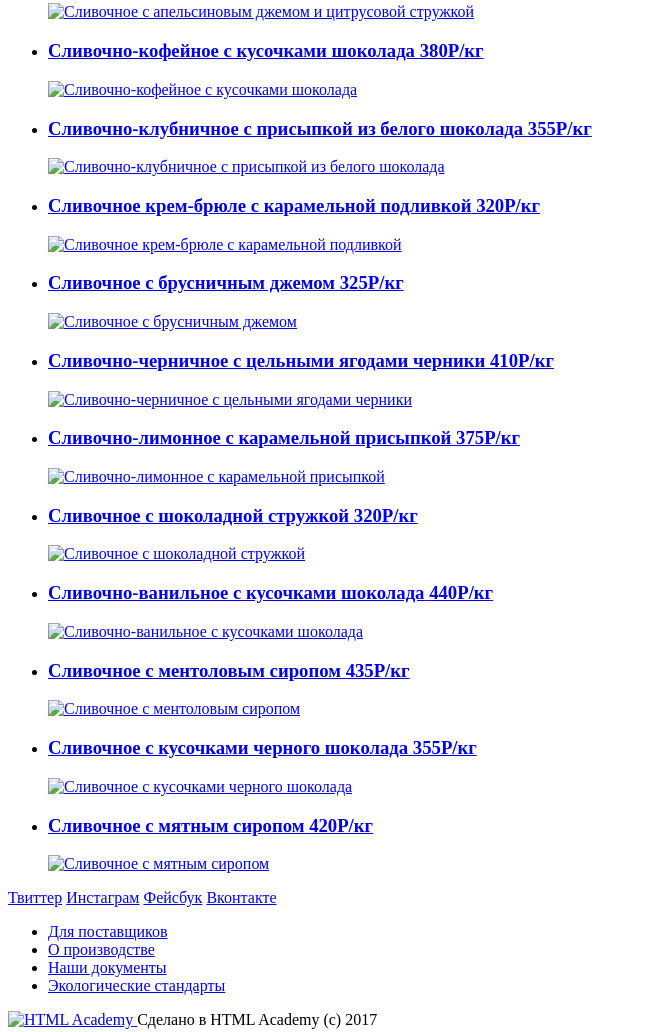
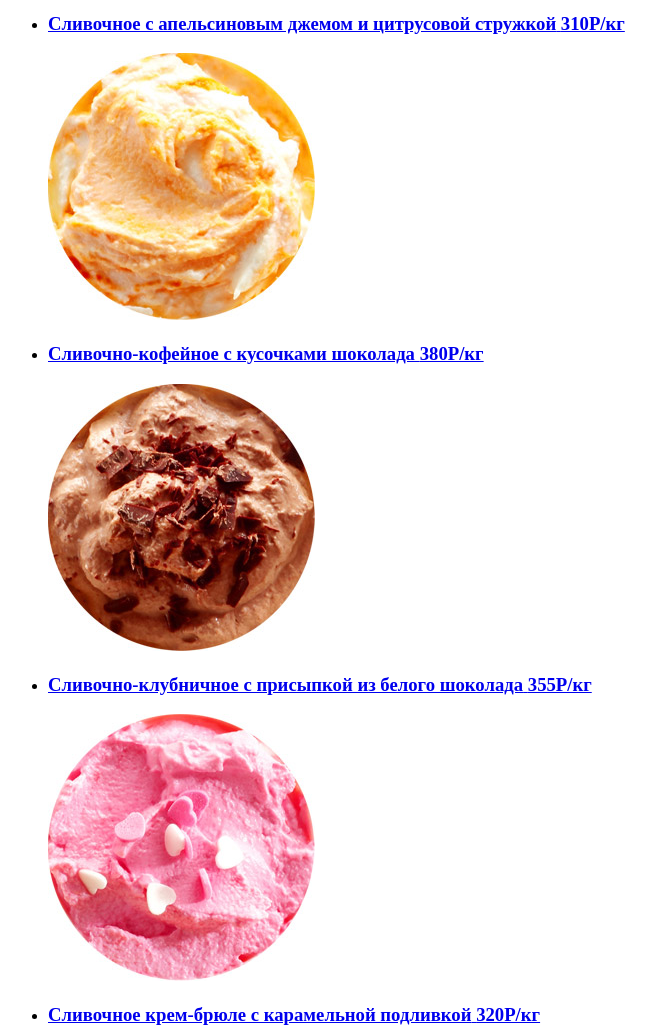
Before and after one commit to vitaries/879881-gllacy, a plain HTML site: page catalog.html in a window 1280 px wide. Shown: the part 538-1570 px from the top of the page, without its empty margins (0-647 px from the left). Drawn offline with Linux system fonts and the light colour scheme.

Commit message:
Добавил контентные изображения
Переосмыслил понятие контента :)

```diff
--- a/catalog.html
+++ b/catalog.html
@@ -1,16 +1,14 @@
 <!DOCTYPE html>
 <html lang="ru">
-
   <head>
     <meta charset="utf-8">
     <title>Каталог магазина Gllacy Shop</title>
   </head>
-
   <body>
     <header class="main-header">
       <nav class="main-navigation">
         <a class="main-header-logo">
-        <img src="" width="" height="" alt="Логотип магазина Gllacy">
+         <img src="img/logo.svg" width="154" height="64" alt="Логотип">
         </a>
       <ul class="site-navigation">
           <li> <a href="#">Каталог</a></li>
@@ -49,7 +47,7 @@
           </h3>
           <p>
             <a href="#">
-              <img src="" width="" height="" alt="Сливочное с апельсиновым джемом и цитрусовой стружкой">
+          <img src="img/1.jpg" width="267" height="267" alt="Сливочное с апельсиновым джемом и цитрусовой стружкой">
           </a>
         </p>
         </li>
@@ -63,7 +61,7 @@
         </h3>
         <p>
           <a href="#">
-              <img src="" width="" height="" alt="Сливочно-кофейное с кусочками шоколада">
+        <img src="img/2.jpg" width="267" height="267" alt="Сливочно-кофейное с кусочками шоколада">
         </a>
         </p>
         </li>
@@ -77,7 +75,7 @@
         </h3>
         <p>
           <a href="#">
-              <img src="" width="" height="" alt="Сливочно-клубничное с присыпкой из белого шоколада">
+        <img src="img/3.jpg" width="267" height="267" alt="Сливочно-клубничное с присыпкой из белого шоколада">
         </a>
         </p>
         </li>
@@ -91,7 +89,7 @@
         </h3>
         <p>
           <a href="#">
-              <img src="" width="" height="" alt="Сливочное крем-брюле с карамельной подливкой">
+        <img src="img/4.jpg" width="267" height="267" alt="Сливочное крем-брюле с карамельной подливкой">
         </a>
         </p>
         </li>
@@ -105,7 +103,7 @@
         </h3>
         <p>
           <a href="#">
-              <img src="" width="" height="" alt="Сливочное с брусничным джемом">
+        <img src="img/11.jpg" width="267" height="267" alt="Сливочное с брусничным джемом">
         </a>
         </p>
         </li>
@@ -119,7 +117,7 @@
         </h3>
         <p>
           <a href="#">
-              <img src="" width="" height="" alt="Сливочно-черничное с цельными ягодами черники">
+        <img src="img/22.jpg" width="267" height="267" alt="Сливочно-черничное с цельными ягодами черники">
         </a>
         </p>
         </li>
@@ -133,7 +131,7 @@
         </h3>
         <p>
           <a href="#">
-              <img src="" width="" height="" alt="Сливочно-лимонное с карамельной присыпкой">
+        <img src="img/33.jpg" width="267" height="267" alt="Сливочно-лимонное с карамельной присыпкой">
         </a>
         </p>
         </li>
@@ -147,7 +145,7 @@
         </h3>
         <p>
           <a href="#">
-              <img src="" width="" height="" alt="Сливочное с шоколадной стружкой">
+        <img src="img/44.jpg" width="267" height="267" alt="Сливочное с шоколадной стружкой">
         </a>
         </p>
         </li>
@@ -161,7 +159,7 @@
         </h3>
         <p>
           <a href="#">
-              <img src="" width="" height="" alt="Сливочно-ванильное с кусочками шоколада">
+        <img src="img/111.jpg" width="267" height="267" alt="Сливочно-ванильное с кусочками шоколада">
         </a>
         </p>
         </li>
@@ -175,7 +173,7 @@
         </h3>
         <p>
           <a href="#">
-              <img src="" width="" height="" alt="Сливочное с ментоловым сиропом">
+        <img src="img/222.jpg" width="267" height="267" alt="Сливочное с ментоловым сиропом">
         </a>
         </p>
         </li>
@@ -189,7 +187,7 @@
         </h3>
         <p>
           <a href="#">
-              <img src="" width="" height="" alt="Сливочное с кусочками черного шоколада">
+        <img src="img/333.jpg" width="267" height="267" alt="Сливочное с кусочками черного шоколада">
         </a>
         </p>
         </li>
@@ -203,7 +201,7 @@
         </h3>
         <p>
           <a href="#">
-              <img src="" width="" height="" alt="Сливочное с мятным сиропом">
+        <img src="img/444.jpg" width="267" height="267" alt="Сливочное с мятным сиропом">
         </a>
         </p>
         </li>
@@ -219,6 +217,8 @@
         <a class="social-button" href="#">Фейсбук</a>
         <a class="social-button" href="#">Вконтакте</a>
       </div>
+
+
       <div class="footer-info">
         <ul>
           <li><a href="#">Для поставщиков</a></li>
@@ -231,11 +231,10 @@
 
       <p class="footer-copyright">
         <a href="#">
-        <img src="" alt="HTML Academy">
+          <img src="img/logo-htmlacademy.svg" width="108" height="39" alt="Лого академии">
         </a>
       Сделано в HTML Academy (c) 2017</p>
 
     </footer>
   </body>
-
 </html>
```
Also changed, not shown: index.html (+17 -18 lines), img/1.jpg (added), img/11.jpg (added), img/111.jpg (added), img/2.jpg (added), img/22.jpg (added), img/222.jpg (added), img/3.jpg (added), img/33.jpg (added), img/333.jpg (added), img/4.jpg (added), img/44.jpg (added), img/444.jpg (added). Lines whose indentation alone changed are shown as unchanged.
